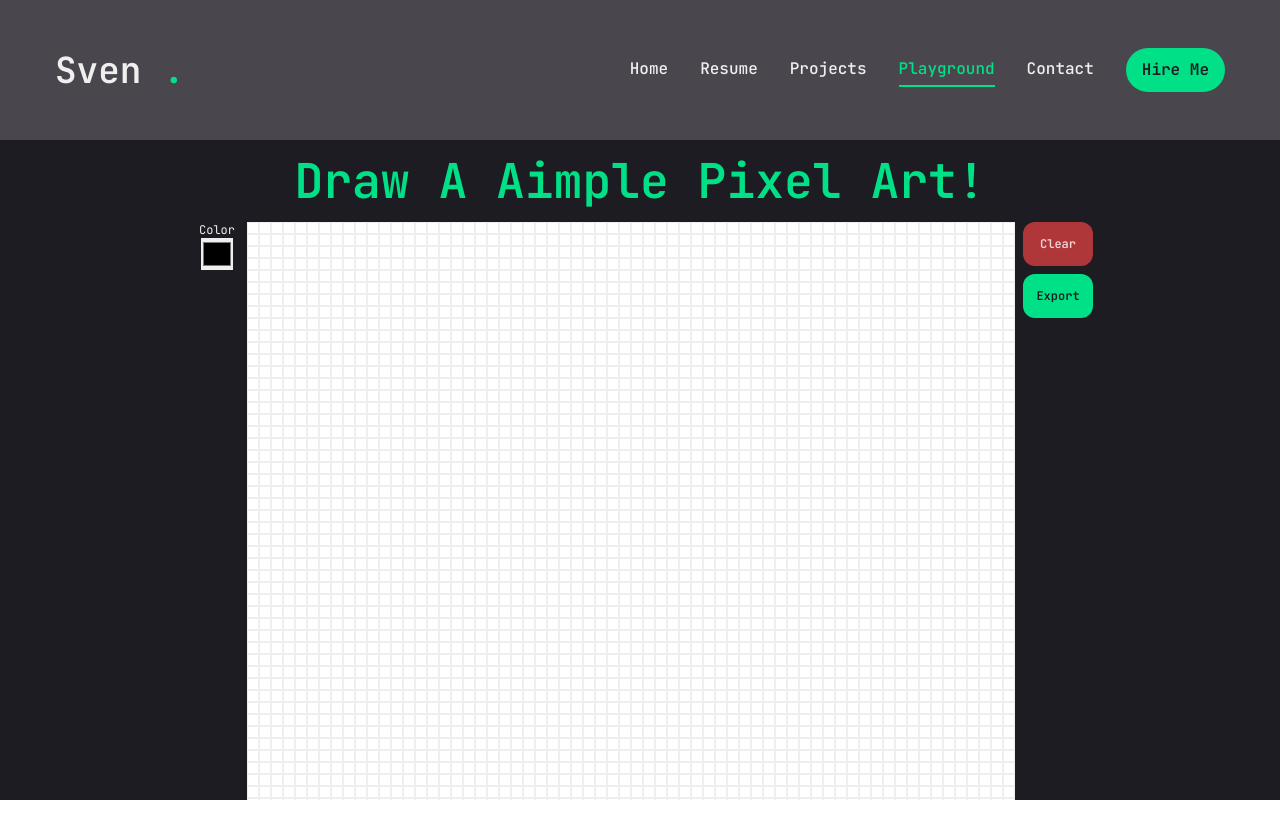
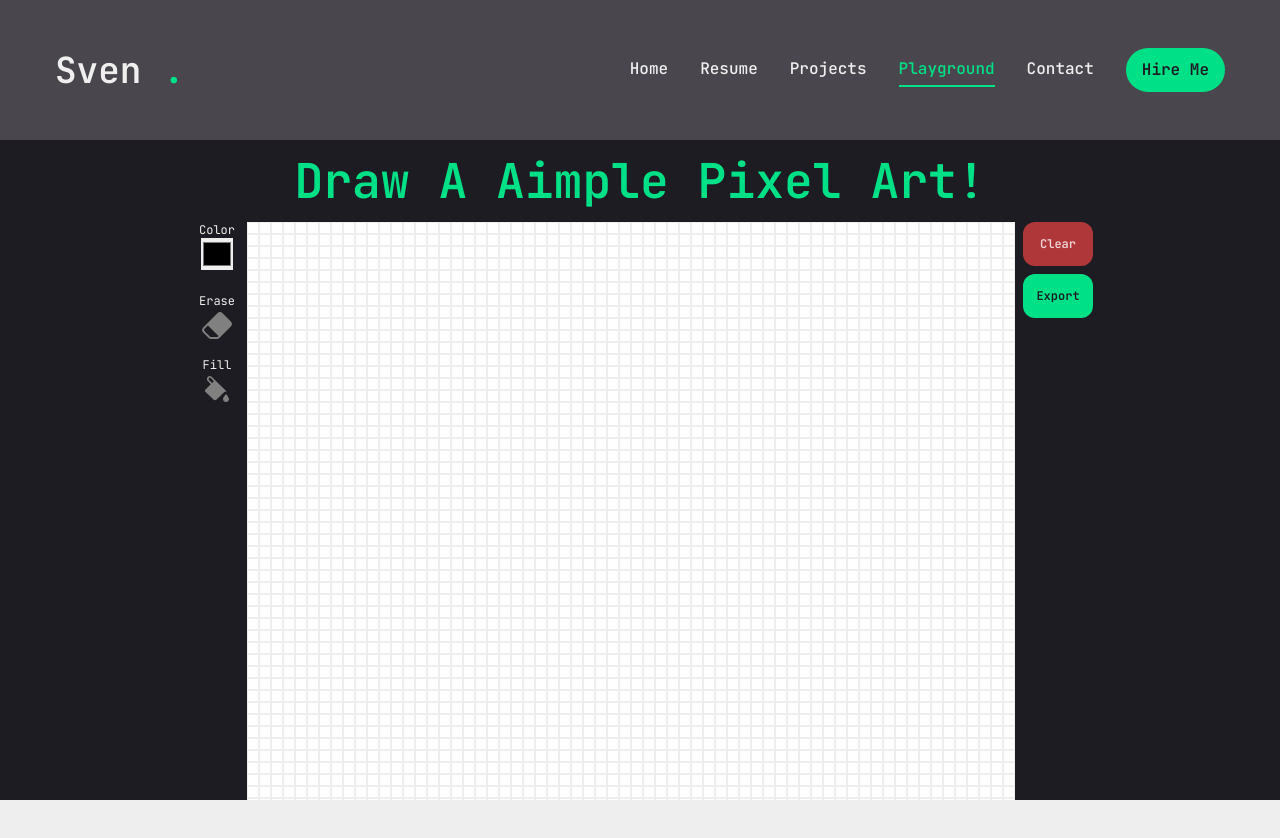
Before and after one commit to ziwenwang1994/sven-portfolio, a Next.js app: page /playground in a window 1280 px wide. Shown: the top 838 px of the page. Built offline with nearby package versions, Linux system fonts and the light colour scheme.

Commit message:
Add functionalities of pexil painter

```diff
--- a/components/PaintingBoard.jsx
+++ b/components/PaintingBoard.jsx
@@ -1,9 +1,15 @@
 "use client";
-// src/PaintingBoard.js
+
 import React, { useState, useRef, useEffect } from "react";
 import { Button } from "./ui/button";
-import { Download } from "lucide-react";
-
+import { motion } from "framer-motion";
+import { BsEraserFill } from "react-icons/bs";
+import { IoIosColorFill } from "react-icons/io";
+const defaultColor = "transparent";
+const defaultBrush = "black";
+const brushPath = "/assets/brush.png";
+const erasePath = "/assets/erase.png";
+const fillPath = "/assets/fill.png";
 const PaintingBoard = () => {
   const rows = 64;
   const cols = 64;
@@ -12,13 +18,26 @@ const PaintingBoard = () => {
     Array(rows).fill(Array(cols).fill("transparent"))
   );
   const [isPainting, setIsPainting] = useState(false);
-  const [brushColor, setBrushColor] = useState("black");
+  const [isErasing, setIsErasing] = useState(false);
+  const [isFilling, setIsFilling] = useState(false);
+  const [brushColor, setBrushColor] = useState(defaultBrush);
+  const [brushSize, _] = useState(1);
+  const [cursor, setCursor] = useState(brushPath);
   const canvasRef = useRef(null);
 
   const handleMouseDown = (e, { rowIdx, colIdx }) => {
     e.preventDefault();
     setIsPainting(true);
-    paintCell(rowIdx, colIdx);
+    if (isFilling) {
+      fillCell(rowIdx, colIdx);
+    } else {
+      setIsPainting(true);
+      if (isErasing) {
+        eraseCell(rowIdx, colIdx);
+      } else {
+        paintCell(rowIdx, colIdx);
+      }
+    }
   };
 
   const handleMouseUp = () => {
@@ -28,7 +47,11 @@ const PaintingBoard = () => {
   const handleMouseEnter = (e, { rowIdx, colIdx }) => {
     e.preventDefault();
     if (isPainting) {
-      paintCell(rowIdx, colIdx);
+      if (isErasing) {
+        eraseCell(rowIdx, colIdx);
+      } else {
+        paintCell(rowIdx, colIdx);
+      }
     }
   };
 
@@ -41,12 +64,62 @@ const PaintingBoard = () => {
     setGrid(newGrid);
   };
 
+  const eraseCell = (rowIdx, colIdx) => {
+    const newGrid = grid.map((row, rIdx) =>
+      row.map((color, cIdx) => {
+        const inBrushArea =
+          Math.abs(rIdx - rowIdx) < brushSize &&
+          Math.abs(cIdx - colIdx) < brushSize;
+        return inBrushArea ? defaultColor : color;
+      })
+    );
+    setGrid(newGrid);
+  };
+
+  const fillCell = (rowIdx, colIdx) => {
+    const targetColor = grid[rowIdx][colIdx];
+    if (targetColor === brushColor) return;
+
+    const newGrid = grid.map(row => row.slice());
+    const fillQueue = [{ rowIdx, colIdx }];
+
+    while (fillQueue.length > 0) {
+      const { rowIdx, colIdx } = fillQueue.pop();
+      if (
+        rowIdx < 0 || rowIdx >= rows ||
+        colIdx < 0 || colIdx >= cols ||
+        newGrid[rowIdx][colIdx] !== targetColor
+      ) {
+        continue;
+      }
+
+      newGrid[rowIdx][colIdx] = brushColor;
+
+      fillQueue.push({ rowIdx: rowIdx + 1, colIdx });
+      fillQueue.push({ rowIdx: rowIdx - 1, colIdx });
+      fillQueue.push({ rowIdx, colIdx: colIdx + 1 });
+      fillQueue.push({ rowIdx, colIdx: colIdx - 1 });
+    }
+
+    setGrid(newGrid);
+  };
+
+  const toggleEraseMode = () => {
+    setIsErasing(!isErasing);
+  };
+
+  const toggleFillMode = () => {
+    setIsFilling(!isFilling);
+  };
+
   const handleColorChange = (e) => {
     setBrushColor(e.target.value);
+    setIsErasing(false);
+    setIsFilling(false);
   };
 
   const clearBoard = () => {
-    setGrid(Array(rows).fill(Array(cols).fill("transparent")));
+    setGrid(Array(rows).fill(Array(cols).fill(defaultColor)));
   };
 
   const drawCanvas = () => {
@@ -72,10 +145,21 @@ const PaintingBoard = () => {
     drawCanvas();
   }, [grid]);
 
+  useEffect(() => {
+    setCursor(isErasing ? erasePath : isFilling ? fillPath : brushPath);
+  }, [isErasing, isFilling]);
+
   return (
-    <div className="flex justify-center">
-      <div className="w-[60px]">
-        <div className="text-center">
+    <motion.div
+      initial={{ opacity: 0 }}
+      animate={{
+        opacity: 1,
+        transition: { delay: 2, duration: 0.25, ease: "easeIn" },
+      }}
+      className="flex justify-center"
+    >
+      <div className="w-[60px] text-center">
+        <div>
           <div className="w-full text-xs">Color</div>
           <input
             type="color"
@@ -84,12 +168,33 @@ const PaintingBoard = () => {
             className="w-8 h-8 p-0 border-none"
           />
         </div>
+        <div className="text-center mt-4">
+          <div className="w-full text-xs">Erase</div>
+          <BsEraserFill
+            onClick={toggleEraseMode}
+            color={isErasing ? "white" : "grey"}
+            size={32}
+            className={`mx-auto`}
+          />
+        </div>
+        <div className="text-center relative mt-4">
+          <div className="w-full text-xs">Fill</div>
+          <IoIosColorFill
+            onClick={toggleFillMode}
+            color={isFilling ? "white" : "grey"}
+            size={32}
+            className={`mx-auto`}
+          />
+          <div className="absolute left-[22px] top-[28px] w-3 h-3 rounded-full" style={{
+            backgroundColor: isFilling ? brushColor : defaultColor
+          }} ></div>
+        </div>
       </div>
       <div
-        className="block  bg-white"
+        className="block bg-white"
         onMouseUp={handleMouseUp}
         onMouseLeave={handleMouseUp}
-        style={{ cursor: `url('/assets/brush.png'), auto` }}
+        style={{ cursor: `url(${cursor}), auto` }}
       >
         {grid.map((row, rowIdx) => (
           <div key={rowIdx} className="flex">
@@ -100,9 +205,7 @@ const PaintingBoard = () => {
                 style={{
                   backgroundColor: color,
                   borderColor:
-                    color && color !== "transparent"
-                      ? color
-                      : "#eee",
+                    color && color !== "transparent" ? color : "#eee",
                 }}
                 onMouseDown={(e) => handleMouseDown(e, { rowIdx, colIdx })}
                 onMouseEnter={(e) => handleMouseEnter(e, { rowIdx, colIdx })}
@@ -131,7 +234,7 @@ const PaintingBoard = () => {
           Export
         </Button>
       </div>
-    </div>
+    </motion.div>
   );
 };
 
--- a/components/Stairs.jsx
+++ b/components/Stairs.jsx
@@ -29,11 +29,11 @@ const Stairs = () => {
           animate="animate"
           exit="exit"
           transition={{
-            duration: 0.4,
+            duration: 0.2,
             ease: "easeInOut",
             delay: reverseIndex(index) * 0.1,
           }}
-          className="h-full w-full bg-white relative"
+          className="h-full w-full bg-[#eee] relative"
         />
       ))}
     </>
```
Also changed, not shown: public/assets/erase.png (added), public/assets/fill.png (added).
